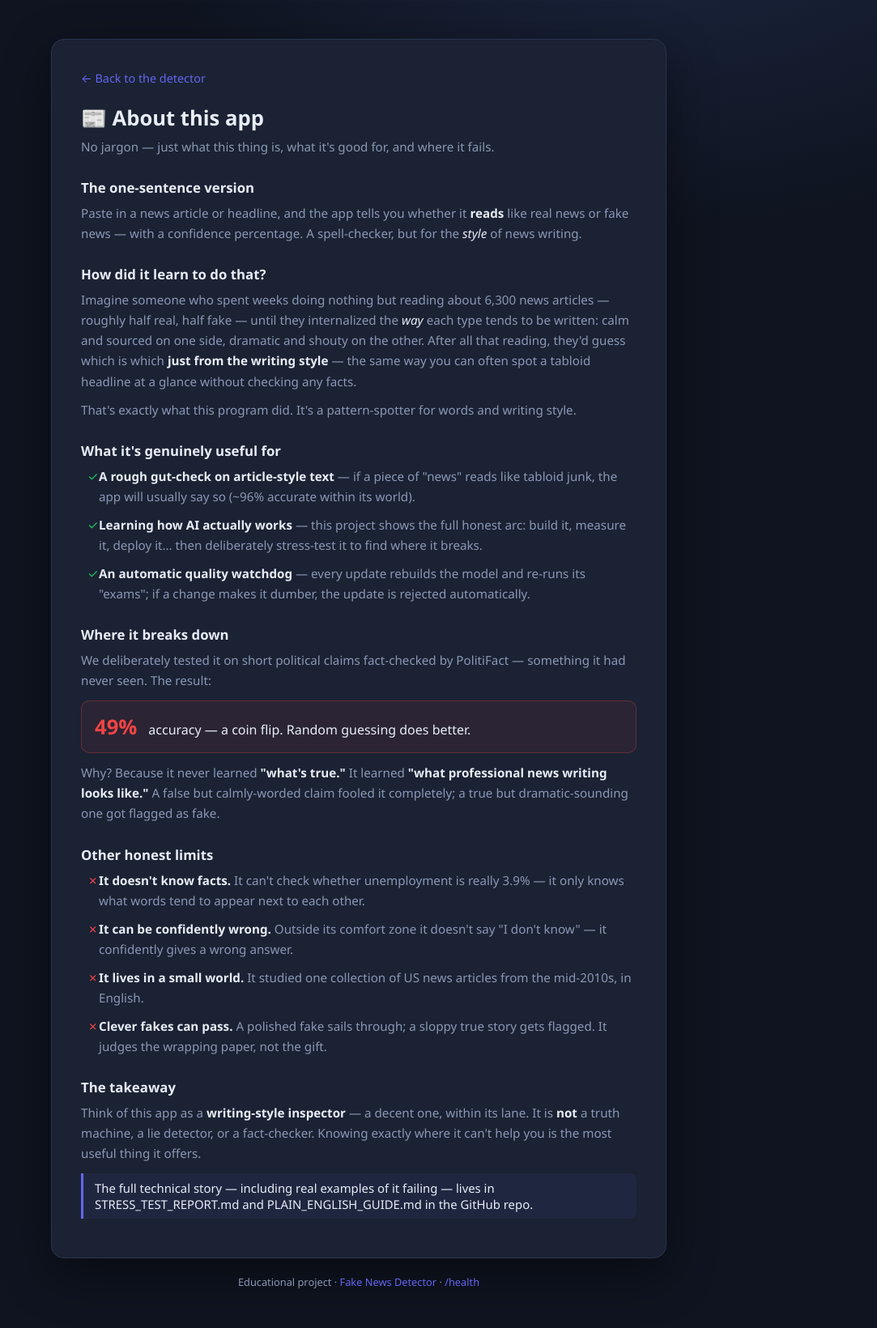
After one commit to Teninlanimi/Fake-News-, a Flask app: page /about in a window 1280 px wide. The commit adds this page. Shown: the whole page at 81% size, without its empty margins (197-1280 px from the left). Run offline with Flask 3, Linux system fonts and the light colour scheme; parts of the project's set-up code (start-up, migrations or seed data) failed here and were passed over.

Commit message:
Add in-app About page with plain-English explanation of the model
Serves /about with what the app does, how it learned, where it's useful,
and where it breaks down (including the 49% LIAR stress-test result),
linked from the header on the main page.

Generated with Codebuff 🤖
Co-Authored-By: Codebuff <noreply@codebuff.com>

```diff
--- a/app.py
+++ b/app.py
@@ -75,6 +75,11 @@ def index():
     )
 
 
+@app.route("/about")
+def about():
+    return render_template("about.html")
+
+
 @app.route("/predict", methods=["POST"])
 def predict():
     data = request.get_json(silent=True) or {}
--- /dev/null
+++ b/templates/about.html
@@ -0,0 +1,115 @@
+<!DOCTYPE html>
+<html lang="en">
+<head>
+  <meta charset="UTF-8" />
+  <meta name="viewport" content="width=device-width, initial-scale=1.0" />
+  <title>About — Fake News Detector</title>
+  <style>
+    :root {
+      --bg: #0f1420;
+      --panel: #1a2233;
+      --panel-edge: #2a3550;
+      --text: #e8edf7;
+      --muted: #8b98b4;
+      --real: #22c55e;
+      --fake: #ef4444;
+      --accent: #6366f1;
+    }
+    * { box-sizing: border-box; margin: 0; padding: 0; }
+    body {
+      font-family: "Segoe UI", system-ui, -apple-system, sans-serif;
+      background: radial-gradient(1200px 800px at 80% -10%, #1c2742 0%, var(--bg) 55%);
+      color: var(--text);
+      min-height: 100vh;
+      display: flex;
+      flex-direction: column;
+      align-items: center;
+      padding: 48px 16px;
+    }
+    .card {
+      width: 100%;
+      max-width: 760px;
+      background: var(--panel);
+      border: 1px solid var(--panel-edge);
+      border-radius: 16px;
+      padding: 36px;
+      box-shadow: 0 20px 60px rgba(0,0,0,.45);
+    }
+    h1 { font-size: 1.6rem; margin-bottom: 6px; }
+    h2 { font-size: 1.05rem; margin: 26px 0 8px; }
+    .tagline { color: var(--muted); margin-bottom: 8px; }
+    .back {
+      display: inline-block; margin-bottom: 22px; color: var(--accent);
+      text-decoration: none; font-size: .9rem;
+    }
+    .back:hover { text-decoration: underline; }
+    p, li { color: var(--muted); line-height: 1.65; font-size: .95rem; margin-bottom: 10px; }
+    strong, b { color: var(--text); }
+    em { color: var(--text); font-style: italic; }
+    ul { padding-left: 4px; list-style: none; margin-bottom: 10px; }
+    li { padding-left: 18px; position: relative; }
+    li::before { content: "•"; position: absolute; left: 4px; color: var(--accent); }
+    .good li::before { content: "✓"; color: var(--real); }
+    .bad li::before { content: "✗"; color: var(--fake); }
+    blockquote {
+      border-left: 3px solid var(--accent);
+      padding: 8px 14px; margin: 12px 0;
+      color: var(--text); font-size: .93rem;
+      background: rgba(99,102,241,.07); border-radius: 0 8px 8px 0;
+    }
+    .stat {
+      display: flex; gap: 14px; align-items: baseline;
+      padding: 14px 16px; border-radius: 10px; margin: 12px 0;
+      background: rgba(239,68,68,.08); border: 1px solid rgba(239,68,68,.3);
+    }
+    .stat .big { font-size: 1.6rem; font-weight: 800; color: var(--fake); }
+    footer { margin-top: 20px; color: var(--muted); font-size: .8rem; text-align: center; }
+    footer a { color: var(--accent); text-decoration: none; }
+  </style>
+</head>
+<body>
+  <div class="card">
+    <a class="back" href="/">&larr; Back to the detector</a>
+    <h1>📰 About this app</h1>
+    <p class="tagline">No jargon — just what this thing is, what it's good for, and where it fails.</p>
+
+    <h2>The one-sentence version</h2>
+    <p>Paste in a news article or headline, and the app tells you whether it <strong>reads</strong> like real news or fake news — with a confidence percentage. A spell-checker, but for the <em>style</em> of news writing.</p>
+
+    <h2>How did it learn to do that?</h2>
+    <p>Imagine someone who spent weeks doing nothing but reading about 6,300 news articles — roughly half real, half fake — until they internalized the <em>way</em> each type tends to be written: calm and sourced on one side, dramatic and shouty on the other. After all that reading, they'd guess which is which <strong>just from the writing style</strong> — the same way you can often spot a tabloid headline at a glance without checking any facts.</p>
+    <p>That's exactly what this program did. It's a pattern-spotter for words and writing style.</p>
+
+    <h2>What it's genuinely useful for</h2>
+    <ul class="good">
+      <li><strong>A rough gut-check on article-style text</strong> — if a piece of "news" reads like tabloid junk, the app will usually say so (~96% accurate within its world).</li>
+      <li><strong>Learning how AI actually works</strong> — this project shows the full honest arc: build it, measure it, deploy it… then deliberately stress-test it to find where it breaks.</li>
+      <li><strong>An automatic quality watchdog</strong> — every update rebuilds the model and re-runs its "exams"; if a change makes it dumber, the update is rejected automatically.</li>
+    </ul>
+
+    <h2>Where it breaks down</h2>
+    <p>We deliberately tested it on short political claims fact-checked by PolitiFact — something it had never seen. The result:</p>
+    <div class="stat">
+      <span class="big">49%</span>
+      <span>accuracy — a coin flip. Random guessing does better.</span>
+    </div>
+    <p>Why? Because it never learned <strong>"what's true."</strong> It learned <strong>"what professional news writing looks like."</strong> A false but calmly-worded claim fooled it completely; a true but dramatic-sounding one got flagged as fake.</p>
+
+    <h2>Other honest limits</h2>
+    <ul class="bad">
+      <li><strong>It doesn't know facts.</strong> It can't check whether unemployment is really 3.9% — it only knows what words tend to appear next to each other.</li>
+      <li><strong>It can be confidently wrong.</strong> Outside its comfort zone it doesn't say "I don't know" — it confidently gives a wrong answer.</li>
+      <li><strong>It lives in a small world.</strong> It studied one collection of US news articles from the mid-2010s, in English.</li>
+      <li><strong>Clever fakes can pass.</strong> A polished fake sails through; a sloppy true story gets flagged. It judges the wrapping paper, not the gift.</li>
+    </ul>
+
+    <h2>The takeaway</h2>
+    <p>Think of this app as a <strong>writing-style inspector</strong> — a decent one, within its lane. It is <strong>not</strong> a truth machine, a lie detector, or a fact-checker. Knowing exactly where it can't help you is the most useful thing it offers.</p>
+    <blockquote>The full technical story — including real examples of it failing — lives in STRESS_TEST_REPORT.md and PLAIN_ENGLISH_GUIDE.md in the GitHub repo.</blockquote>
+  </div>
+
+  <footer>
+    Educational project · <a href="/">Fake News Detector</a> · <a href="/health">/health</a>
+  </footer>
+</body>
+</html>
```
Also changed, not shown: templates/index.html (+11 -6 lines).
